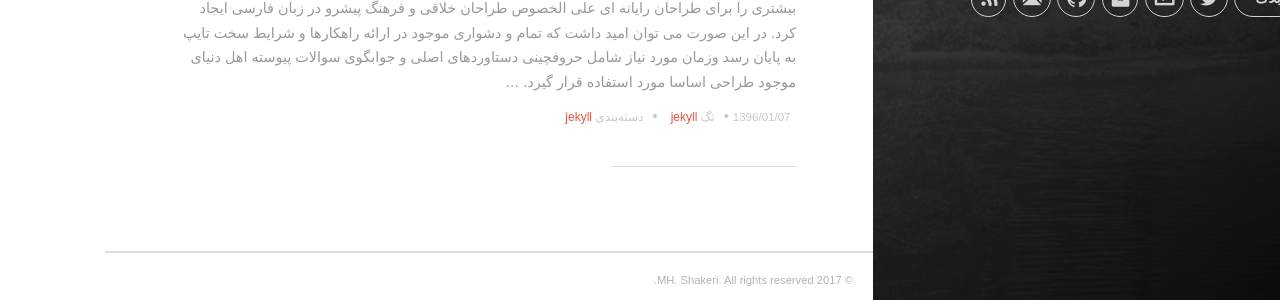
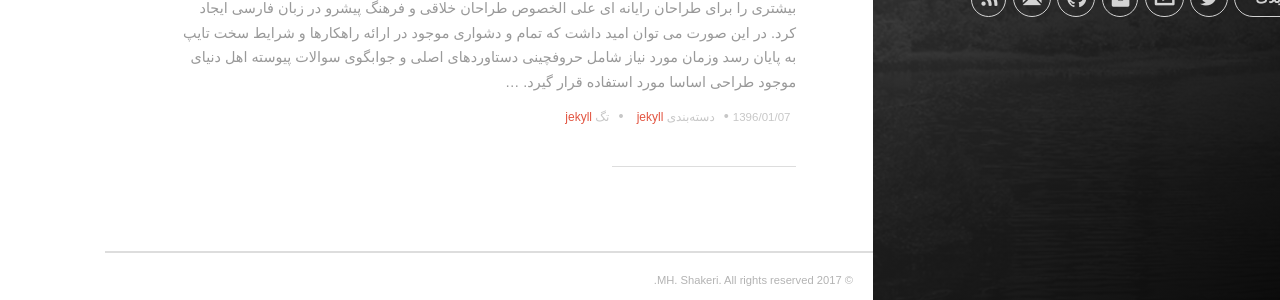
Before and after one commit to 2dvision/2dvision.github.io, a Jekyll site: the page built from index.html, in a window 1280 px wide. Shown: the part 598-898 px from the top of the page. Built offline with Jekyll 4.4.1, drawn with Linux system fonts in a browser that asks for light colours; nearby versions of some CDN libraries; some web fonts are replaced; the list of posts is cut into pages by our own code.

Commit message:
Update index.html

```diff
--- a/index.html
+++ b/index.html
@@ -12,11 +12,11 @@ robots: noindex
         <p class="excerpt">{{ post.excerpt | strip_html }}&hellip;</p>
         <div class="post-list__meta">
             <time datetime="{{ post.date | date: "%Y/%m/%d" }}" class="post-list__meta--date date">{{ post.date | date: "%Y/%m/%d" }}</time>
-            {% if post.tags.size > 0 %}
+            {% if post.categories.size > 0 %}
+            &#8226; <span class="post-meta__tags">دسته‌بندی {% for categorie in post.categories %}<a href="{{ site.baseurl }}/categories/#{{categorie }}">{{categorie }}</a> {% endfor %}</span>
+            {% endif %}
+          {% if post.tags.size > 0 %}
             &#8226; <span class="post-meta__tags">تگ {% for tag in post.tags %}<a href="{{ site.baseurl }}/tags/#{{ tag }}">{{ tag }}</a> {% endfor %}</span>
-            {% endif %}
-          {% if post.categories.size > 0 %}
-            &#8226; <span class="post-meta__tags">دسته‌بندی {% for categorie in post.categories %}<a href="{{ site.baseurl }}/categories/#{{categorie }}">{{categorie }}</a> {% endfor %}</span>
             {% endif %}
         </div>
         <hr class="post-list__divider">
```
